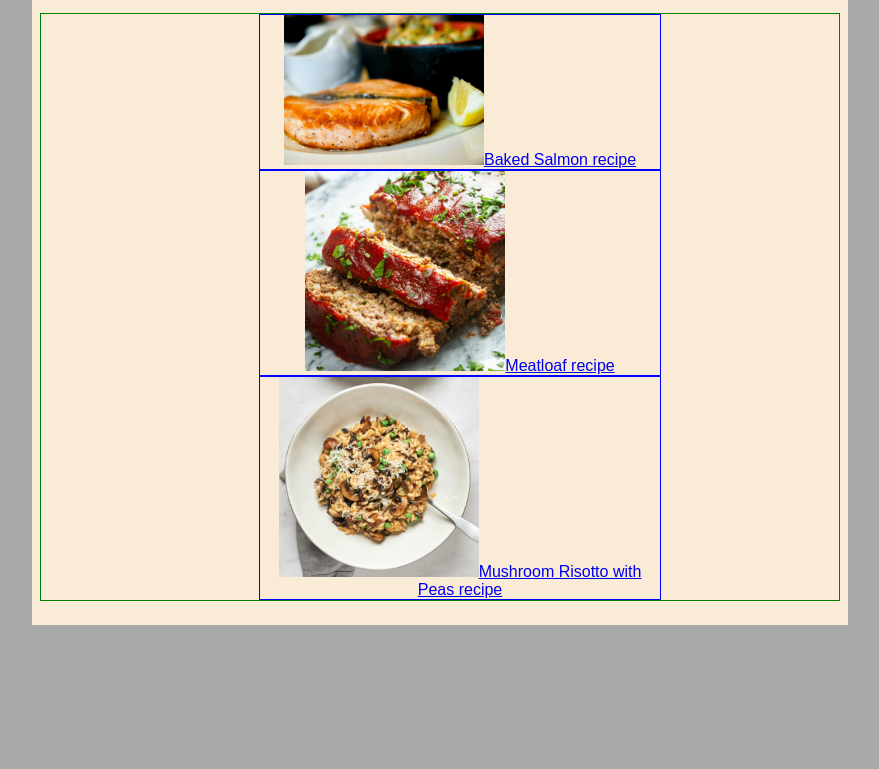
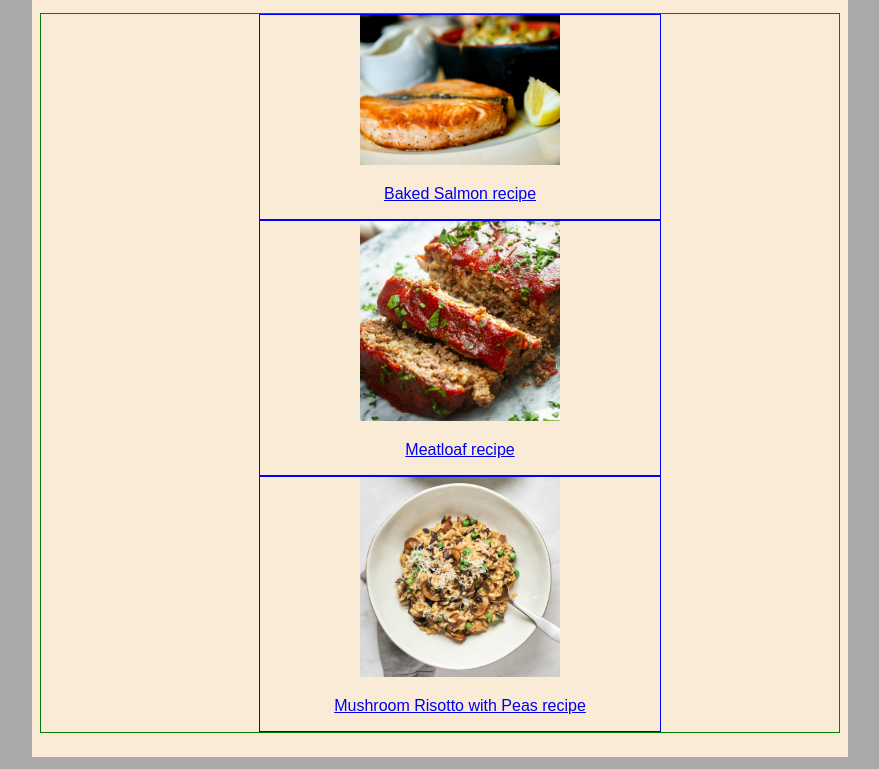
Before and after one commit to DxcNxn/odin-recipes, a plain HTML site: page index.html in a window 1280 px wide. Shown: the part 70-839 px from the top of the page, without its empty margins (200-1079 px from the left). Before the commit the page ends 800 px from the top, so only its background shows below. Drawn offline with Linux system fonts and the light colour scheme.

Commit message:
add element and class to recipe names

```diff
--- a/index.html
+++ b/index.html
@@ -11,13 +11,13 @@
         <h1>Odin Recipes</h1>
         <ul>
             <li class="recipe">
-                <a href="./recipes/baked-salmon.html" target="_blank" rel="noreferrer"><img class="recipe-pic" src="./images/baked-salmon.jpg" alt="baked Salmon">Baked Salmon recipe</a>
+                <a href="./recipes/baked-salmon.html" target="_blank" rel="noreferrer"><img class="recipe-pic" src="./images/baked-salmon.jpg" alt="baked Salmon"><p class="recipe-name">Baked Salmon recipe</p></a>
             </li>
             <li class="recipe">
-                <a href="./recipes/meatloaf.html" target="_blank" rel="noreferrer"><img class="recipe-pic" src="./images/meatloaf.jpg" alt="meatloaf">Meatloaf recipe</a>
+                <a href="./recipes/meatloaf.html" target="_blank" rel="noreferrer"><img class="recipe-pic" src="./images/meatloaf.jpg" alt="meatloaf"><p class="recipe-name">Meatloaf recipe</p></a>
             </li>
             <li class="recipe">
-                <a href="./recipes/mushroom-risotto-with-peas.html" target="_blank" rel="noreferrer"><img class="recipe-pic" src="./images/mushroom-risotto-peas.jpg" alt="mushroom risotto with peas">Mushroom Risotto with Peas recipe</a>
+                <a href="./recipes/mushroom-risotto-with-peas.html" target="_blank" rel="noreferrer"><img class="recipe-pic" src="./images/mushroom-risotto-peas.jpg" alt="mushroom risotto with peas"><p class="recipe-name">Mushroom Risotto with Peas recipe</p></a>
             </li>
         </ul>
     </main>
```
